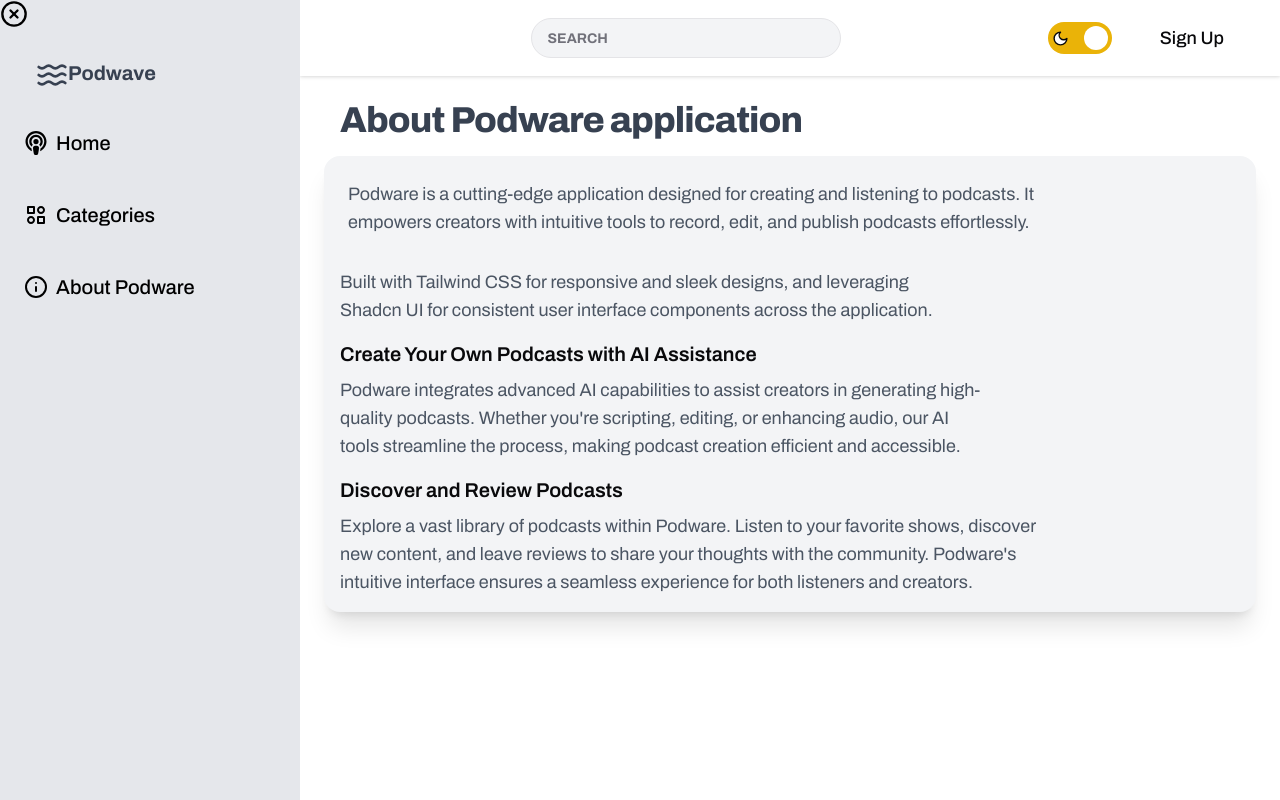
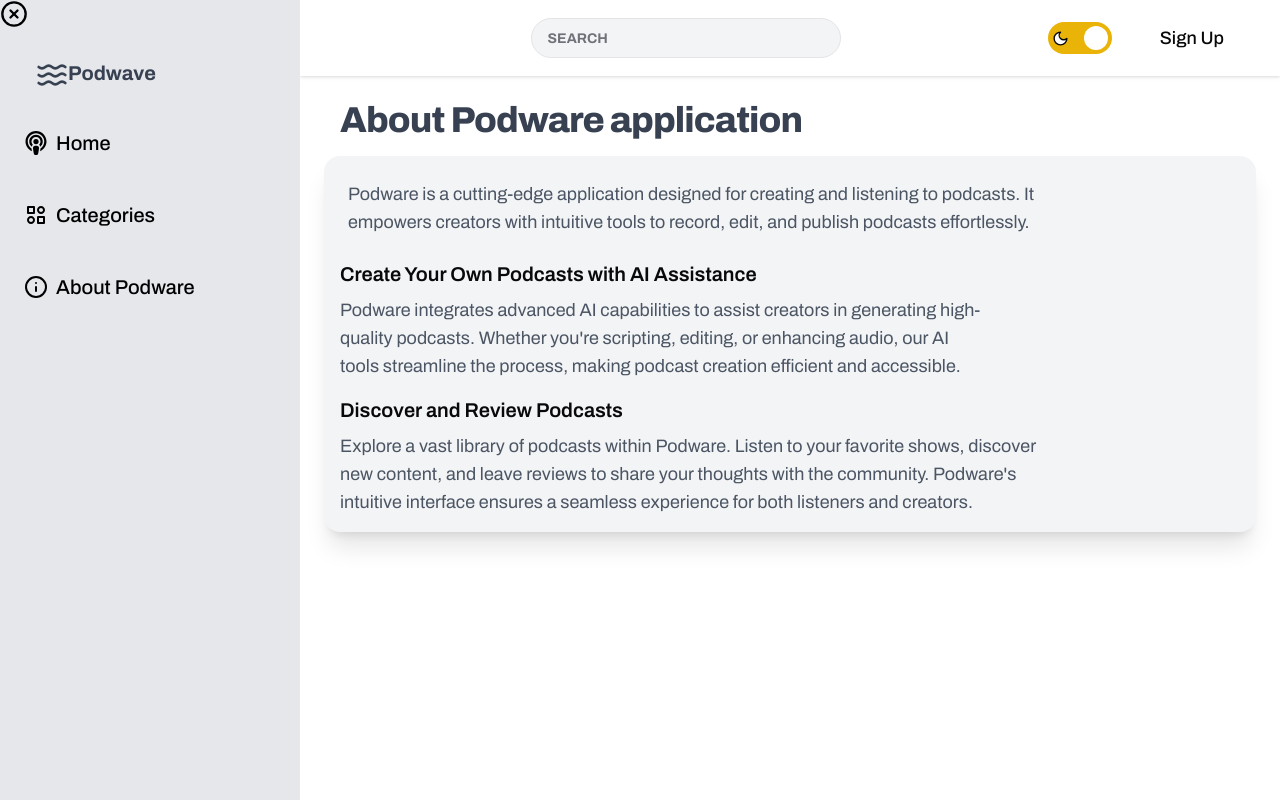
Before and after one commit to peterdinis/Podwave, a Next.js app: page /about in a window 1280 px wide. Built offline with nearby package versions, Linux system fonts and the light colour scheme; no server answers.

Commit message:
feat: Small update in AboutWrapper

```diff
--- a/app/_components/about/AboutWrapper.tsx
+++ b/app/_components/about/AboutWrapper.tsx
@@ -12,11 +12,6 @@ const AboutWrapper: FC = () => {
                     and listening to podcasts. It empowers creators with
                     intuitive tools to record, edit, and publish podcasts
                     effortlessly.
-                </p>
-                <p className='mt-2 text-lg leading-7 text-gray-600 dark:text-blue-50 [&:not(:first-child)]:mt-6'>
-                    Built with Tailwind CSS for responsive and sleek designs,
-                    and leveraging Shadcn UI for consistent user interface
-                    components across the application.
                 </p>
                 <div className='mt-4'>
                     <h1 className='mb-2 text-xl font-semibold dark:text-blue-200'>
--- a/app/_components/shared/provider/AudioProvider.tsx
+++ b/app/_components/shared/provider/AudioProvider.tsx
@@ -2,11 +2,11 @@
 
 import { AudioContextType, AudioProps } from '@/app/_types/audioTypes';
 import { usePathname } from 'next/navigation';
-import { createContext, useContext, useEffect, useState } from 'react';
+import { ReactNode, createContext, useContext, useEffect, useState } from 'react';
 
 const AudioContext = createContext<AudioContextType | undefined>(undefined);
 
-const AudioProvider = ({ children }: { children: React.ReactNode }) => {
+const AudioProvider = ({ children }: { children: ReactNode }) => {
     const [audio, setAudio] = useState<AudioProps | undefined>();
     const pathname = usePathname();
 
```
